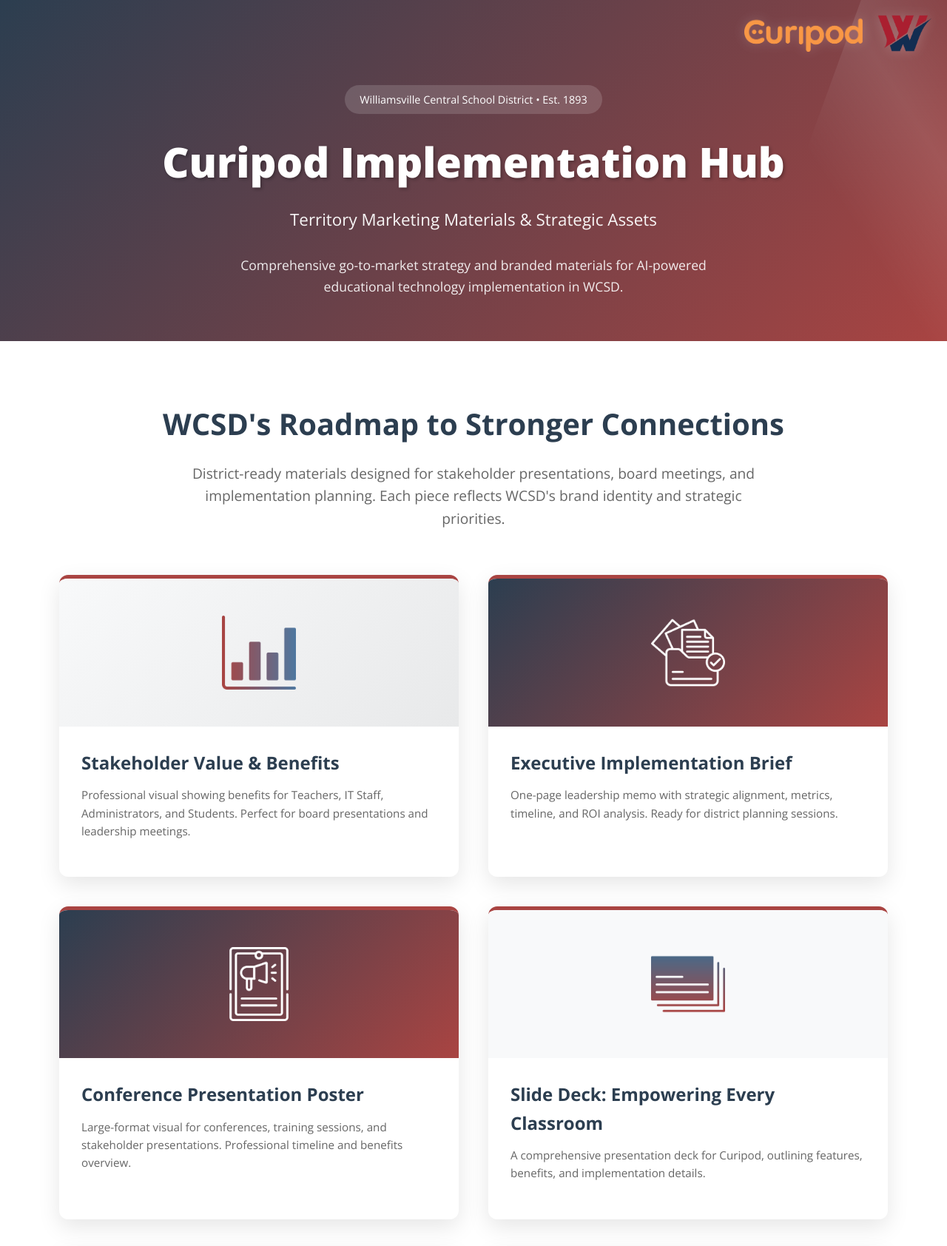
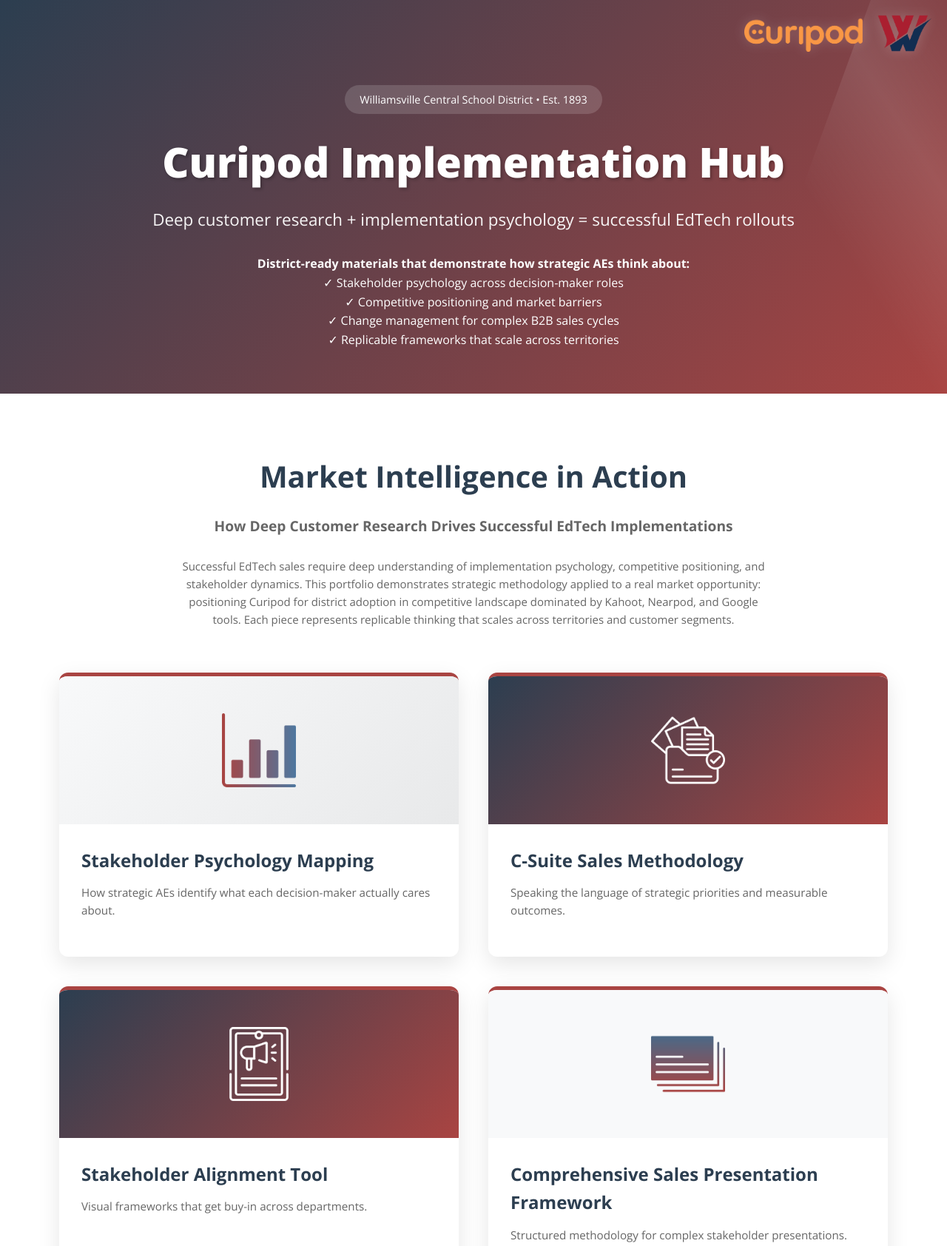
Before and after one commit to moreganooooo/CuripodApplication, a website: page index.html in a window 1280 px wide. Shown: the top 1684 px of the page at 74% size. Drawn offline with nearby package versions, Linux system fonts and the light colour scheme.

Commit message:
Strategic Updates

```diff
--- a/index.html
+++ b/index.html
@@ -2,6 +2,7 @@
 <html lang="en">
 <head>
     <meta charset="UTF-8">
+    <meta name="robots" content="index, follow">
     <meta name="viewport" content="width=device-width, initial-scale=1.0">
     <title>Curipod for WCSD - Marketing Materials Hub</title>
     <style>
@@ -87,7 +88,7 @@
 
         .header .description {
             font-size: 1.1rem;
-            max-width: 700px;
+            max-width: 800px;
             margin: 0 auto;
             opacity: 0.9;
         }
@@ -353,8 +354,13 @@
             <div class="header-content">
                 <div class="district-badge">Williamsville Central School District • Est. 1893</div>
                 <h1>Curipod Implementation Hub</h1>
-                <div class="subtitle">Territory Marketing Materials & Strategic Assets</div>
-                <div class="description">Comprehensive go-to-market strategy and branded materials for AI-powered educational technology implementation in WCSD.</div>
+                <div class="subtitle">Deep customer research + implementation psychology = successful EdTech rollouts</div>
+                <div class="description"><strong></strong></div>
+                <p><strong>District-ready materials that demonstrate how strategic AEs think about:</strong><br>
+                    ✓ Stakeholder psychology across decision-maker roles<br>
+                    ✓ Competitive positioning and market barriers<br>
+                    ✓ Change management for complex B2B sales cycles<br>
+                    ✓ Replicable frameworks that scale across territories</p>
             </div>
         </div>
     </div>
@@ -362,8 +368,9 @@
     <div class="main-content">
         <div class="container">
             <div class="intro-section">
-                <h2>WCSD's Roadmap to Stronger Connections</h2>
-                <p>District-ready materials designed for stakeholder presentations, board meetings, and implementation planning. Each piece reflects WCSD's brand identity and strategic priorities.</p>
+                <h2>Market Intelligence in Action</h2>
+                <p><strong>How Deep Customer Research Drives Successful EdTech Implementations</strong></p><br>
+                <p style="font-size: 15px;">Successful EdTech sales require deep understanding of implementation psychology, competitive positioning, and stakeholder dynamics. This portfolio demonstrates strategic methodology applied to a real market opportunity: positioning Curipod for district adoption in competitive landscape dominated by Kahoot, Nearpod, and Google tools. Each piece represents replicable thinking that scales across territories and customer segments.</p>
             </div>
 
             <div class="materials-grid">
@@ -372,8 +379,8 @@
                         <div class="preview-icon"><img src="/index_icons/StakeholderValueInfographic.png" alt="Infographic Icon"></div>
                     </div>
                     <div class="card-content">
-                        <h3>Stakeholder Value & Benefits</h3>
-                        <p>Professional visual showing benefits for Teachers, IT Staff, Administrators, and Students. Perfect for board presentations and leadership meetings.</p>
+                        <h3>Stakeholder Psychology Mapping</h3>
+                        <p>How strategic AEs identify what each decision-maker actually cares about.</p>
                     </div>
                 </a>
 
@@ -382,8 +389,8 @@
                     <div class="preview-icon"><img src="/index_icons/ExecutiveImplementationBrief.png" alt="Executive Implementation Brief Icon"></div>
                     </div>
                     <div class="card-content">
-                        <h3>Executive Implementation Brief</h3>
-                        <p>One-page leadership memo with strategic alignment, metrics, timeline, and ROI analysis. Ready for district planning sessions.</p>
+                        <h3>C-Suite Sales Methodology</h3>
+                        <p>Speaking the language of strategic priorities and measurable outcomes.</p>
                     </div>
                 </a>
 
@@ -392,8 +399,8 @@
                         <div class="preview-icon"><img src="/index_icons/ConferencePresentationPoster.png" alt="Conference Presentation Poster Icon"></div>
                     </div>
                     <div class="card-content">
-                        <h3>Conference Presentation Poster</h3>
-                        <p>Large-format visual for conferences, training sessions, and stakeholder presentations. Professional timeline and benefits overview.</p>
+                        <h3>Stakeholder Alignment Tool</h3>
+                        <p>Visual frameworks that get buy-in across departments.</p>
                     </div>
                 </a>
 
@@ -402,8 +409,8 @@
                         <div class="preview-icon"><img src="/index_icons/CuripodPresentation.png" alt="Curipod Presentation Icon"></div>
                     </div>
                     <div class="card-content">
-                        <h3>Slide Deck: Empowering Every Classroom</h3>
-                        <p>A comprehensive presentation deck for Curipod, outlining features, benefits, and implementation details.</p>
+                        <h3>Comprehensive Sales Presentation Framework</h3>
+                        <p>Structured methodology for complex stakeholder presentations.</p>
                     </div>
                 </a>
 
@@ -412,8 +419,8 @@
                         <div class="preview-icon"><img src="/index_icons/ProjectGanttChart.png" alt="Gantt Chart Icon"></div>
                     </div>
                     <div class="card-content">
-                        <h3>Project Timeline (Gantt Chart)</h3>
-                        <p>Detailed project timeline with key phases, milestones, and deadlines for the Curipod implementation.</p>
+                        <h3>Implementation Psychology Applied</h3>
+                        <p>Why 73% of EdTech rollouts fail - and how strategic planning prevents it.</p>
                     </div>
                 </a>
 
```
Also changed, not shown: conferenceposter.html (+3 -2 lines), curipod_presentation.html (+1 -0 lines), executivebrief.html (+7 -2 lines), gantt_chart.html (+1 -0 lines), infographic.html (+1 -0 lines), metrics_tracker.html (+1 -0 lines), parent_flyer.html (+1 -0 lines), teacher_interest_form.html (+1 -0 lines).
